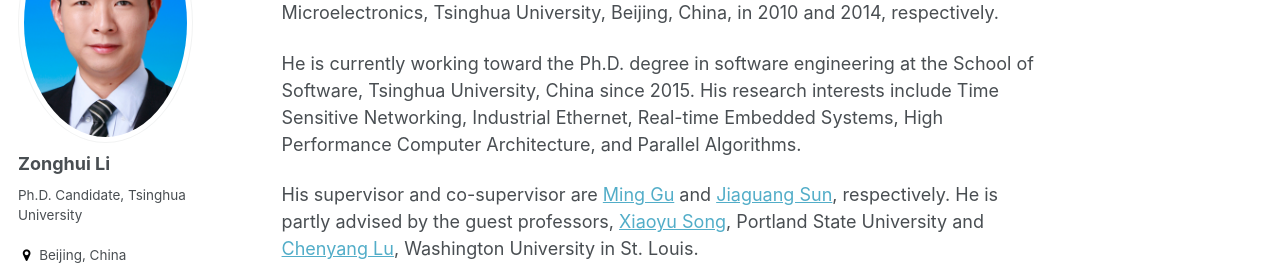
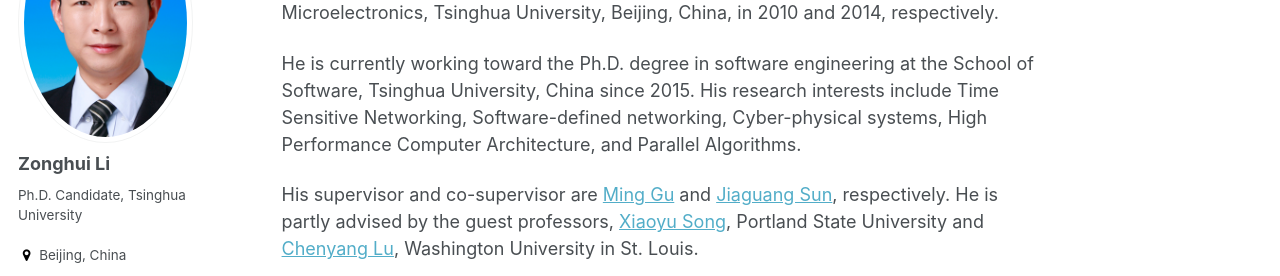
Before and after one commit to yingwangbjtu/lizonghui.github.io, a Jekyll site: the page built from _pages/about.md, in a window 1280 px wide and 900 px high. Shown: the part 215-491 px from the top of the window. Built offline with Jekyll 4.4.1, drawn with Linux system fonts in a browser that asks for light colours; some web fonts are replaced.

Commit message:
Update about.md

```diff
--- a/_pages/about.md
+++ b/_pages/about.md
@@ -10,7 +10,7 @@ redirect_from:
 
 He received the B.S. degree in computer science from the Beijing Information Science and Technology University, and the M.S. degree in integrated circuits from the Institute of Microelectronics, Tsinghua University, Beijing, China, in 2010 and 2014, respectively.
 
-He is currently working toward the Ph.D. degree in software engineering at the School of Software, Tsinghua University, China since 2015. His research interests include Time Sensitive Networking, Industrial Ethernet, Real-time Embedded Systems, High Performance Computer Architecture, and Parallel Algorithms.
+He is currently working toward the Ph.D. degree in software engineering at the School of Software, Tsinghua University, China since 2015. His research interests include Time Sensitive Networking, Software-defined networking, Cyber-physical systems, High Performance Computer Architecture, and Parallel Algorithms.
 
 His supervisor and co-supervisor are [Ming Gu](http://www.thss.tsinghua.edu.cn/publish/soften/3131/2010/20101219102622467554674/20101219102622467554674_.html) and [Jiaguang Sun](http://www.thss.tsinghua.edu.cn/publish/soften/3131/2010/20101219095105462245998/20101219095105462245998_.html), respectively. He is partly advised by the guest professors, [Xiaoyu Song](https://www.pdx.edu/ece/song), Portland State University and [Chenyang Lu](https://www.cse.wustl.edu/~lu/), Washington University in St. Louis.
 
```
